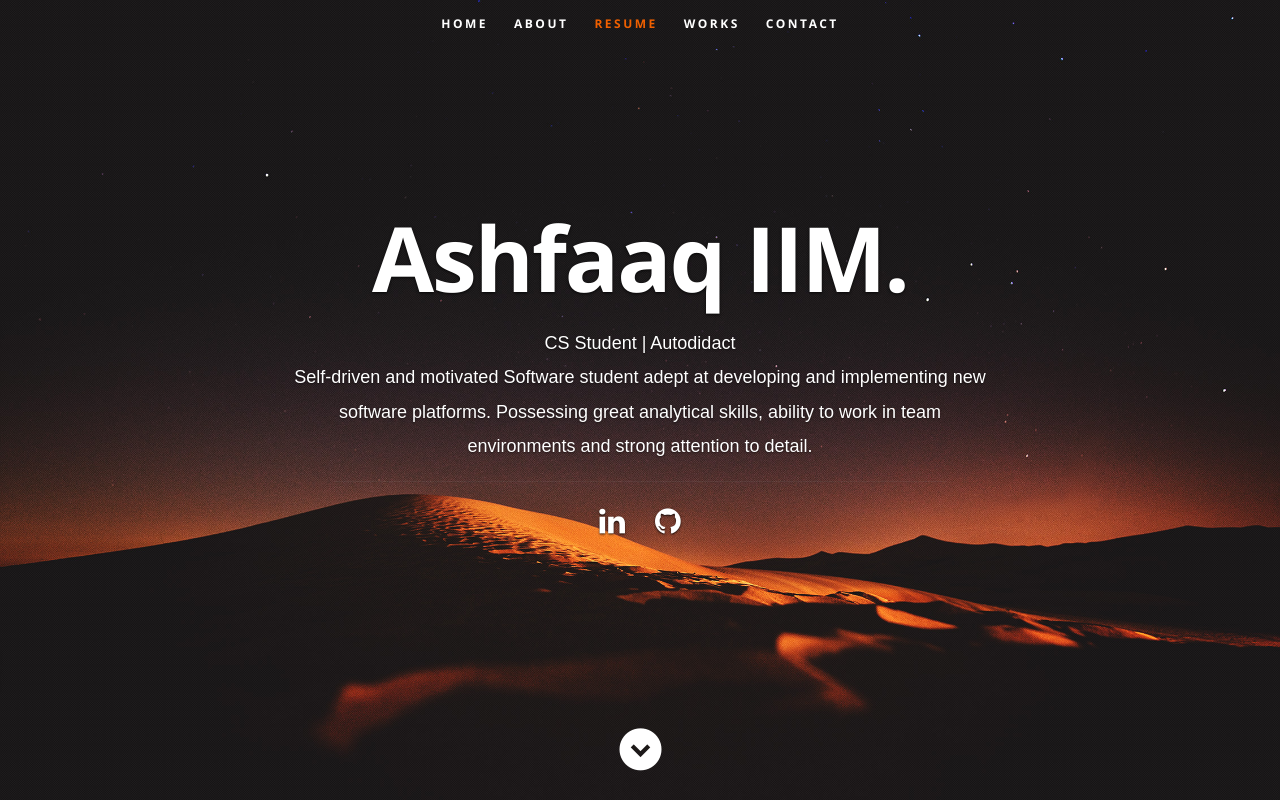
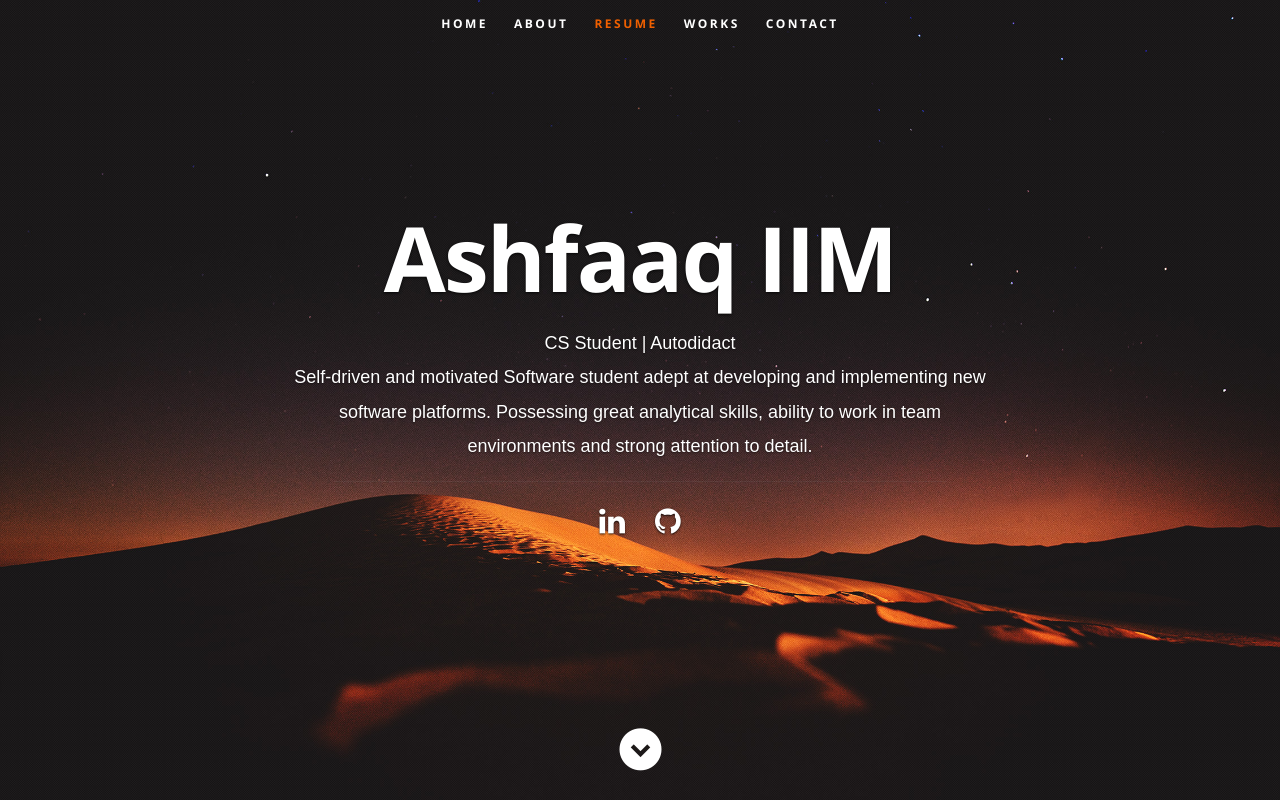
Before and after one commit to iimashfaaq/iimashfaaq.github.io, a React (Create React App) app: page / in a window 1280 px wide. Shown: the top 800 px of the page. Built offline with nearby package versions, Linux system fonts and the light colour scheme.

Commit message:
Small update

```diff
--- a/src/components/Header.js
+++ b/src/components/Header.js
@@ -20,7 +20,7 @@ export default class Header extends Component {
 
         <div className="row banner">
             <div className="banner-text">
-              <h1 className="responsive-headline">{resumeData.name}.</h1>
+              <h1 className="responsive-headline">{resumeData.name}</h1>
               <h3 style={{color:'#fff', fontFamily:'sans-serif '}}>{resumeData.role}<br></br>{resumeData.roleDescription}
               </h3>
               <hr/>
```
